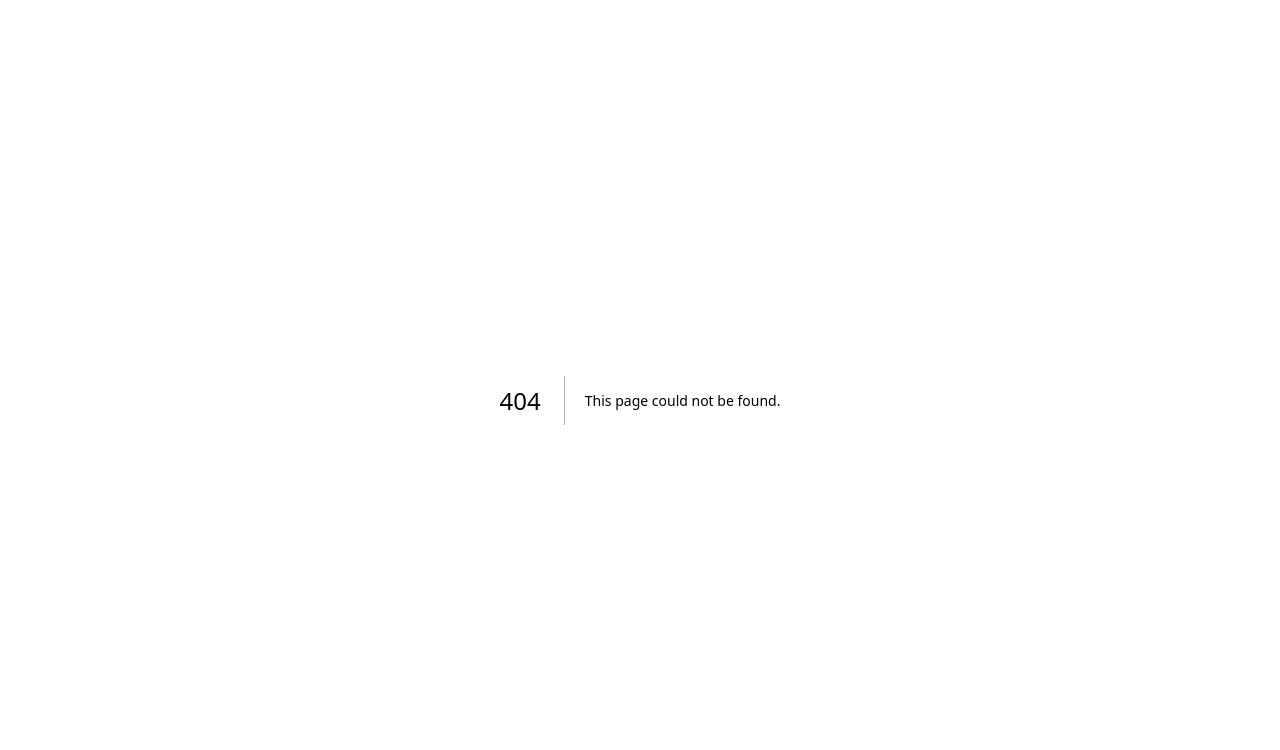
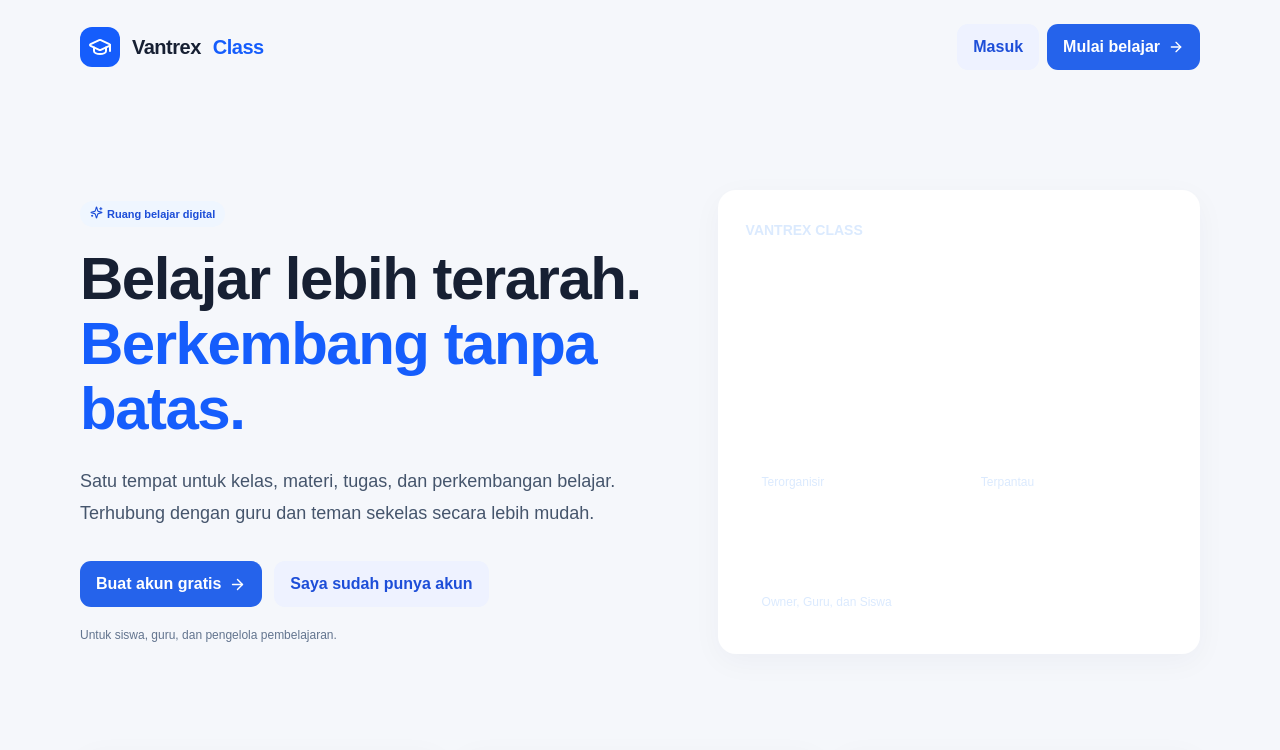
Before and after one commit to King-Jack21/website-class-teser, a Next.js app: page / in a window 1280 px wide. Before the commit this address had no page. Shown: the top 750 px of the page. Built offline with nearby package versions, Linux system fonts and the light colour scheme.

Commit message:
Create page.tsx

```diff
--- /dev/null
+++ b/src/app/page.tsx
@@ -0,0 +1,60 @@
+import Link from "next/link";
+import { BookOpen, GraduationCap, ShieldCheck, Sparkles, ArrowRight } from "lucide-react";
+
+export default function HomePage() {
+  return (
+    <main className="min-h-screen">
+      <header className="container flex items-center justify-between py-6">
+        <Link href="/" className="flex items-center gap-3 font-black text-xl tracking-tight">
+          <span className="grid h-10 w-10 place-items-center rounded-xl bg-blue-600 text-white"><GraduationCap /></span>
+          Vantrex <span className="text-blue-600">Class</span>
+        </Link>
+        <div className="flex gap-2">
+          <Link className="btn btn-secondary" href="/login">Masuk</Link>
+          <Link className="btn btn-primary" href="/register">Mulai belajar <ArrowRight size={16}/></Link>
+        </div>
+      </header>
+
+      <section className="container grid items-center gap-12 py-16 md:grid-cols-[1.1fr_.9fr] md:py-24">
+        <div>
+          <span className="pill"><Sparkles size={13} className="mr-1"/> Ruang belajar digital</span>
+          <h1 className="mt-5 text-5xl font-black leading-[1.08] tracking-tight md:text-6xl">
+            Belajar lebih terarah. <span className="text-blue-600">Berkembang tanpa batas.</span>
+          </h1>
+          <p className="mt-6 max-w-xl text-lg leading-8 text-slate-600">
+            Satu tempat untuk kelas, materi, tugas, dan perkembangan belajar. Terhubung dengan guru dan teman sekelas secara lebih mudah.
+          </p>
+          <div className="mt-8 flex flex-wrap gap-3">
+            <Link href="/register" className="btn btn-primary">Buat akun gratis <ArrowRight size={17}/></Link>
+            <Link href="/login" className="btn btn-secondary">Saya sudah punya akun</Link>
+          </div>
+          <p className="mt-5 text-xs text-slate-500">Untuk siswa, guru, dan pengelola pembelajaran.</p>
+        </div>
+        <div className="card relative overflow-hidden bg-gradient-to-br from-blue-600 to-indigo-700 !border-0 !p-7 text-white">
+          <div className="absolute -right-16 -top-16 h-56 w-56 rounded-full bg-white/10"/>
+          <div className="relative">
+            <div className="flex items-center justify-between">
+              <span className="text-sm font-bold text-blue-100">VANTREX CLASS</span>
+              <span className="rounded-full bg-white/15 px-3 py-1 text-xs">Learning space</span>
+            </div>
+            <h2 className="mt-12 text-3xl font-black">Semua proses belajar, dalam satu ruang.</h2>
+            <div className="mt-8 grid grid-cols-2 gap-3">
+              <div className="rounded-2xl bg-white/10 p-4"><BookOpen/><p className="mt-3 font-bold">Materi kelas</p><p className="mt-1 text-xs text-blue-100">Terorganisir</p></div>
+              <div className="rounded-2xl bg-white/10 p-4"><GraduationCap/><p className="mt-3 font-bold">Tugas & nilai</p><p className="mt-1 text-xs text-blue-100">Terpantau</p></div>
+              <div className="col-span-2 rounded-2xl bg-white/10 p-4"><ShieldCheck/><p className="mt-2 font-bold">Akses sesuai peran</p><p className="mt-1 text-xs text-blue-100">Owner, Guru, dan Siswa</p></div>
+            </div>
+          </div>
+        </div>
+      </section>
+
+      <section className="container grid gap-4 pb-20 md:grid-cols-3">
+        {[
+          ["Untuk siswa","Gabung kelas, pelajari materi, dan kumpulkan tugas."],
+          ["Untuk guru","Atur kelas, bagikan materi, dan berikan penilaian."],
+          ["Untuk owner","Kelola pengguna dan pantau ruang pembelajaran."]
+        ].map(([title, desc]) => <div className="card" key={title}><h3 className="font-bold">{title}</h3><p className="mt-2 text-sm leading-6 text-slate-600">{desc}</p></div>)}
+      </section>
+      <footer className="border-t border-slate-200 py-7 text-center text-xs text-slate-500">© {new Date().getFullYear()} Vantrex Class. Built for learning.</footer>
+    </main>
+  );
+                                                                                                                                                                            }
```
